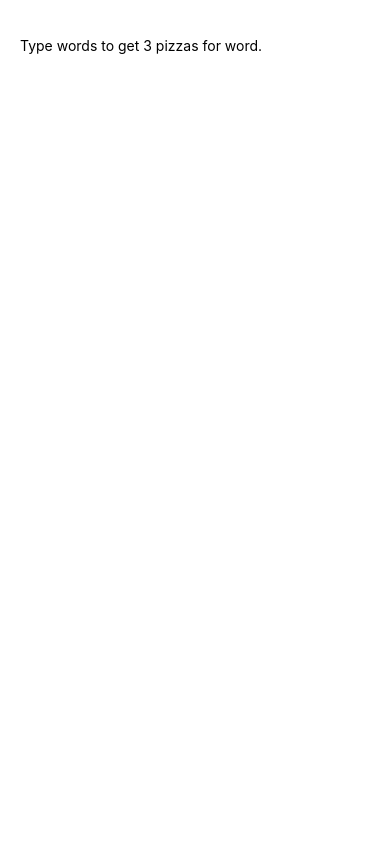
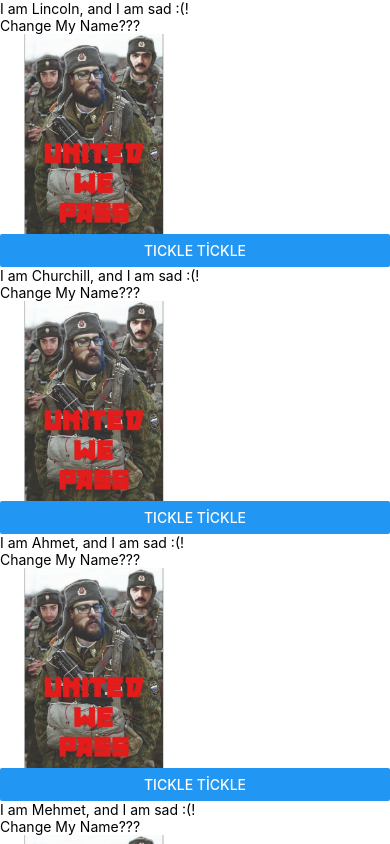
Before and after one commit to mertkaya13/React-Native-First-Projects, a React Native app: screen / in a window 390 px wide. Built offline with nearby package versions, Linux system fonts and the light colour scheme.

Commit message:
Default Names and Changing names for sad-happy app
Default Names and Changing names for sad-happy app

```diff
--- a/App.js
+++ b/App.js
@@ -1,20 +1,56 @@
-import React, {Component ,useState } from 'react';
-import {Text, TextInput , View} from 'react-native';
+import React, {Component, useState} from 'react';
+import {Button, Text, View, Image, TextInput, ScrollView} from 'react-native';
 
-{/*This app translates every word into 3 pizza*/}
-export default function Word3Pizza(){
-  const [text, setText] = useState('');
-  return (
-    <View style = {{padding: 20}}>
-      <TextInput
-        style= {{height: 50}}
-        placeholder="Type words to get 3 pizzas for word."
-        onChangeText={text => setText(text)}
-        defaultValue={text}
-      />
-      <Text style={{padding:10,fontSize:40}}>
-        {text.split(' ').map((word) => word && '🍕🍕🍕').join(' ')}
-      </Text>
-    </View>
-  );
+export class Human extends Component {
+  state = {
+    isLaughing: false,
+    name: this.props.name,
+  };
+
+  handleName = text => {
+    this.setState({name: text});
+  };
+
+  render(props) {
+    return (
+      <View>
+        <Text>
+          I am {this.state.name}, and I am{' '}
+          {this.state.isLaughing ? 'laughing :D' : 'sad :('}!
+        </Text>
+        <TextInput
+          placeholder="Change My Name???"
+          onChangeText={this.handleName }
+        />
+        <Image source={require('./pp.png')} style={{width: 200, height: 200}} />
+        <Button
+          onPress={() => {
+            if (this.state.isLaughing == false)
+              this.setState({isLaughing: true});
+            else this.setState({isLaughing: false});
+          }}
+          title={this.state.isLaughing ? 'Make him sad' : 'Tickle Tİckle'}
+        />
+      </View>
+    );
+  }
 }
+export default class Cafe extends Component {
+  render() {
+    return (
+      <>
+        <ScrollView>
+          <Human name="Lincoln" />
+          <Human name="Churchill" />
+          <Human name="Ahmet" />
+          <Human name="Mehmet" />
+          <Human name="Ali" />
+          <Human name="Veli" />
+          <Human name="Deli" />
+          <Human name="Mert" />
+          <Human name="Burcu" />
+        </ScrollView>
+      </>
+    );
+  }
+}
```
